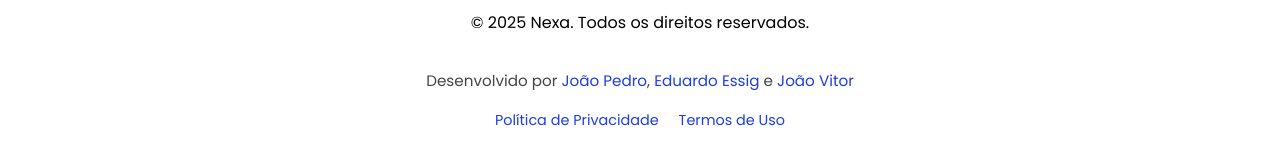
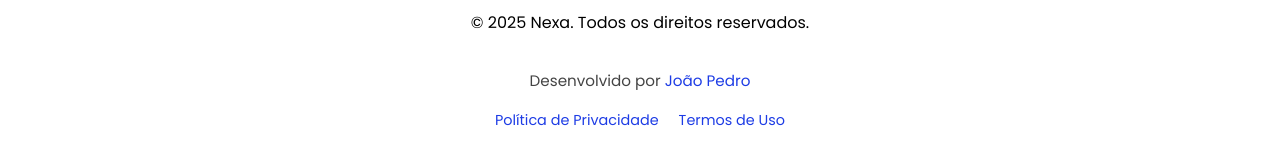
Before and after one commit to joaosehn2406/site-json-reader, a React (Vite) app: page /funcionarios in a window 1280 px wide. Shown: the part 5557-5715 px from the top of the page. Built offline with nearby package versions, Linux system fonts and the light colour scheme.

Commit message:
refactor: adjusted small details

```diff
--- a/package.json
+++ b/package.json
@@ -16,13 +16,14 @@
   },
   "devDependencies": {
     "@eslint/js": "^9.25.0",
-    "@types/react": "^19.1.2",
-    "@types/react-dom": "^19.1.2",
+    "@types/react": "^19.1.7",
+    "@types/react-dom": "^19.1.6",
     "@vitejs/plugin-react": "^4.4.1",
     "eslint": "^9.25.0",
     "eslint-plugin-react-hooks": "^5.2.0",
     "eslint-plugin-react-refresh": "^0.4.19",
     "globals": "^16.0.0",
+    "typescript": "^5.8.3",
     "vite": "^6.3.5"
   }
 }
--- a/src/components/Footer/Footer.jsx
+++ b/src/components/Footer/Footer.jsx
@@ -7,7 +7,7 @@ function Footer() {
             <div className="footer-content">
                 <p>&copy; {new Date().getFullYear()} Nexa. Todos os direitos reservados.</p>
                 <p className="nomes-autores">
-                    Desenvolvido por <strong>João Pedro</strong>, <strong>Eduardo Essig</strong> e <strong>João Vitor</strong>
+                    Desenvolvido por <strong>João Pedro</strong>
                 </p>
                 <div className="footer-links">
                     <a href="#">Política de Privacidade</a>
--- a/src/main.jsx
+++ b/src/main.jsx
@@ -6,7 +6,7 @@ import './styles/index.css';
 import Header from './components/Header/Header.jsx';
 import Footer from './components/Footer/Footer.jsx';
 import Home from './pages/Home.jsx';
-import Funcionarios from './pages/Funcionarios.jsx';
+import Funcionarios from './pages/Funcionarios.tsx';
 
 createRoot(document.getElementById('root')).render(
     <BrowserRouter>
```
Also changed, not shown: 1 other file (tests, documents, lock files or other folders).
